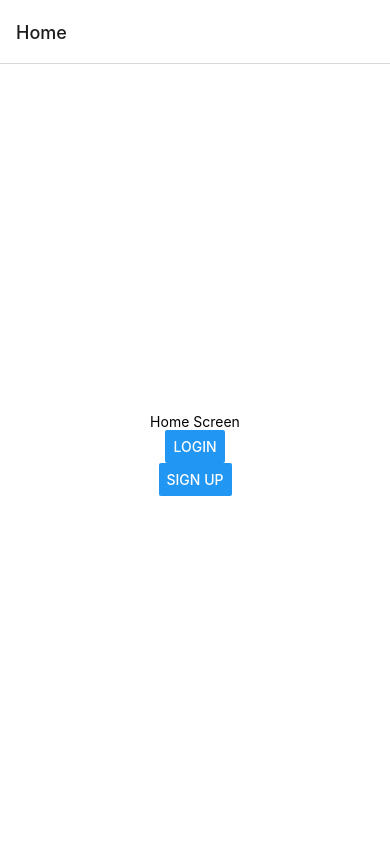
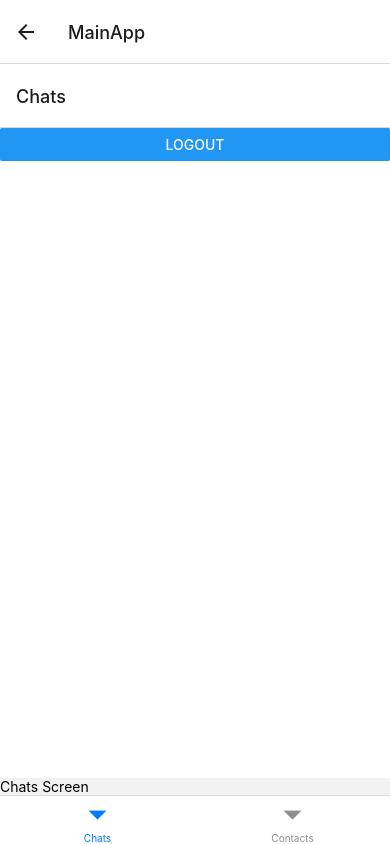
Before and after one commit to khadir786/whatsThatProj, a React Native app: screen /MainApp in a window 390 px wide. Built offline with nearby package versions, Linux system fonts and the light colour scheme.

Commit message:
Added Logout feature with local storage and added tab navigator

```diff
--- a/App.js
+++ b/App.js
@@ -3,40 +3,25 @@ import * as React from 'react';
 import { NavigationContainer } from '@react-navigation/native';
 import { createNativeStackNavigator } from '@react-navigation/native-stack';
 
-import { View, StyleSheet } from 'react-native';
-
-import Home from './components/home';
+// eslint-disable-next-line import/no-cycle
+import Home from './components/Home';
 import LoginView from './components/Login';
 import SignUpView from './components/SignUp';
+import MainNav from './components/MainNav';
 
-const styles = StyleSheet.create({
-  container: {
-    flex: 1,
-    backgroundColor: '#fff',
-    alignItems: 'center',
-    justifyContent: 'center',
-  },
-});
-
-const Stack = createNativeStackNavigator();
+const AuthStack = createNativeStackNavigator();
 
 // eslint-disable-next-line react/prefer-stateless-function
 export default class App extends Component {
-  constructor(props) {
-    super(props);
-  }
-
   render() {
-    const { navigation } = this.props;
-
     return (
-
       <NavigationContainer>
-        <Stack.Navigator initialRouteName="Home">
-          <Stack.Screen name="Home" component={Home} />
-          <Stack.Screen name="Login" component={LoginView} />
-          <Stack.Screen name="Sign Up" component={SignUpView} />
-        </Stack.Navigator>
+        <AuthStack.Navigator initialRouteName="Home">
+          <AuthStack.Screen name="Home" component={Home} />
+          <AuthStack.Screen name="Login" component={LoginView} />
+          <AuthStack.Screen name="Sign Up" component={SignUpView} />
+          <AuthStack.Screen name="MainApp" component={MainNav} />
+        </AuthStack.Navigator>
       </NavigationContainer>
     );
   }
--- a/components/Chats.js
+++ b/components/Chats.js
@@ -5,6 +5,7 @@ import React, { Component } from 'react';
 import {
   View, StyleSheet, TextInput, Text, Button, ActivityIndicator, FlatList,
 } from 'react-native';
+import AsyncStorage from '@react-native-async-storage/async-storage';
 import { set } from 'react-hook-form';
 
 const styles = StyleSheet.create({
@@ -23,7 +24,6 @@ export default class ChatsView extends Component {
       isLoading: true,
       chatData: [],
       error: '',
-      logged: false,
       // eslint-disable-next-line react/prop-types
       navigation: props.navigation,
     };
@@ -31,6 +31,7 @@ export default class ChatsView extends Component {
 
   componentDidMount() {
     this.setState({ isLoading: false });
+    this.setState({ token: this.checkLogged() });
   }
 
   getChats() {
@@ -48,6 +49,44 @@ export default class ChatsView extends Component {
       });
   }
 
+  checkLogged = async () => {
+    // change var name 'token' for security
+    const token = await AsyncStorage.getItem('whatsthat_session_token');
+    if (token != null) {
+      return true;
+    }
+    return false;
+  };
+
+  async logout() {
+    console.log('Logout');
+    return fetch('http://localhost:3333/api/1.0.0/logout', {
+      method:
+        'POST',
+      headers: {
+        'X-Authorization': await AsyncStorage.getItem('whatsthat_session_token'),
+      },
+    })
+      .then(async (response) => {
+        if (response.status === 200) {
+          await AsyncStorage.removeItem('whatsthat_session_token');
+          await AsyncStorage.removeItem('whatsthat_user_id');
+          this.state.navigation.navigate('Login');
+        } else if (response.status === 401) {
+          console.log('Unauthorised');
+          await AsyncStorage.removeItem('whatsthat_session_token');
+          await AsyncStorage.removeItem('whatsthat_user_id');
+          this.state.navigation.navigate('Login');
+        } else {
+          throw console.log('something went wrong...');
+        }
+      })
+      .catch((error) => {
+        // this.setState({ error: error });
+        console.log(error);
+      });
+  }
+
   render() {
     if (this.state.isLoading) {
       return (
@@ -58,6 +97,12 @@ export default class ChatsView extends Component {
     }
 
     return (
+      <>
+
+        <Button
+          title="Logout"
+          onPress={() => this.logout()}
+        />
         <View style={styles.container}>
           <FlatList
             data={this.state.chatData}
@@ -69,9 +114,11 @@ export default class ChatsView extends Component {
             keyExtractor={({ id }, index) => id}
           />
         </View>
+        <View><Text>Chats Screen</Text></View>
+
+      </>
     );
   }
 }
 
-
-//use tab navigation for chats, contacts
+// use tab navigation for chats, contacts
--- a/components/Contacts.js
+++ b/components/Contacts.js
@@ -5,6 +5,7 @@ import React, { Component } from 'react';
 import {
   View, StyleSheet, TextInput, Text, Button, ActivityIndicator, FlatList,
 } from 'react-native';
+import AsyncStorage from '@react-native-async-storage/async-storage';
 import { set } from 'react-hook-form';
 
 const styles = StyleSheet.create({
@@ -16,7 +17,7 @@ const styles = StyleSheet.create({
   },
 });
 
-export default class ChatsView extends Component {
+export default class ContactsView extends Component {
   constructor(props) {
     super(props);
     this.state = {
@@ -31,7 +32,7 @@ export default class ChatsView extends Component {
 
   componentDidMount() {
     this.setState({ isLoading: false });
-    this.getContactsData();
+    // this.getContactsData();
   }
 
   getContacts() {
@@ -49,6 +50,44 @@ export default class ChatsView extends Component {
       });
   }
 
+  checkLogged = async () => {
+    // change var name 'token' for security
+    const token = await AsyncStorage.getItem('whatsthat_session_token');
+    if (token != null) {
+      return true;
+    }
+    return false;
+  };
+
+  async logout() {
+    console.log('Logout');
+    return fetch('http://localhost:3333/api/1.0.0/logout', {
+      method:
+        'POST',
+      headers: {
+        'X-Authorization': await AsyncStorage.getItem('whatsthat_session_token'),
+      },
+    })
+      .then(async (response) => {
+        if (response.status === 200) {
+          await AsyncStorage.removeItem('whatsthat_session_token');
+          await AsyncStorage.removeItem('whatsthat_user_id');
+          this.state.navigation.navigate('Login');
+        } else if (response.status === 401) {
+          console.log('Unauthorised');
+          await AsyncStorage.removeItem('whatsthat_session_token');
+          await AsyncStorage.removeItem('whatsthat_user_id');
+          this.state.navigation.navigate('Login');
+        } else {
+          throw console.log('something went wrong...');
+        }
+      })
+      .catch((error) => {
+        // this.setState({ error: error });
+        console.log(error);
+      });
+  }
+
   render() {
     if (this.state.isLoading) {
       return (
@@ -59,6 +98,11 @@ export default class ChatsView extends Component {
     }
 
     return (
+      <>
+        <Button
+          title="Logout"
+          onPress={() => this.logout()}
+        />
         <View style={styles.container}>
           <FlatList
             data={this.state.contactsData}
@@ -70,6 +114,8 @@ export default class ChatsView extends Component {
             keyExtractor={({ id }, index) => id}
           />
         </View>
+        <View><Text>Contacts Screen</Text></View>
+      </>
     );
   }
 }
--- a/components/Login.js
+++ b/components/Login.js
@@ -7,6 +7,7 @@ import {
 } from 'react-native';
 import * as EmailValidator from 'email-validator';
 import { set } from 'react-hook-form';
+import AsyncStorage from '@react-native-async-storage/async-storage';
 
 const styles = StyleSheet.create({
   container: {
@@ -35,6 +36,8 @@ export default class LoginView extends Component {
   componentDidMount() {
     this.setState({ isLoading: false });
     console.log('Logged in: ', this.state.logged);
+    console.log(AsyncStorage.getItem('whatsthat_user_id'));
+    console.log(AsyncStorage.getItem('whatsthat_session_token'));
   }
 
   login = () => {
@@ -50,13 +53,22 @@ export default class LoginView extends Component {
       },
       body: JSON.stringify(toSend),
     })
-      .then((response) => {
+      .then(async (response) => {
         if (response.status === 200) {
           console.log(response);
-          this.setState({ logged: true });
-          console.log('Logged in: ', this.state.logged);
-          this.setState({ error: '' });
-          this.state.navigation.navigate('Home');
+          try {
+            const responseJson = await response.json();
+            await AsyncStorage.setItem('whatsthat_user_id', responseJson.id);
+            await AsyncStorage.setItem('whatsthat_session_token', responseJson.token);
+            this.setState({ logged: true });
+            console.log('Logged in: ', this.state.logged);
+            console.log(AsyncStorage.getItem('whatsthat_user_id'));
+            console.log(AsyncStorage.getItem('whatsthat_session_token'));
+            this.setState({ error: '' });
+            this.state.navigation.navigate('MainApp');
+          } catch {
+            console.log('something went wrong');
+          }
         } else if (response.status === 400) {
           this.setState({ error: 'Invalid email/password' });
           console.log('Bad request - Invalid email/password supplied');
--- /dev/null
+++ b/components/MainNav.js
@@ -0,0 +1,21 @@
+import { Component } from 'react';
+import * as React from 'react';
+import { NavigationContainer } from '@react-navigation/native';
+import { createBottomTabNavigator } from '@react-navigation/bottom-tabs';
+
+import ChatsView from './Chats';
+import ContactsView from './Contacts';
+
+const Tab = createBottomTabNavigator();
+
+// eslint-disable-next-line react/prefer-stateless-function
+export default class MainNav extends Component {
+  render() {
+    return (
+      <Tab.Navigator>
+        <Tab.Screen name="Chats" component={ChatsView} />
+        <Tab.Screen name="Contacts" component={ContactsView} />
+      </Tab.Navigator>
+    );
+  }
+}
--- a/components/home.js
+++ b/components/home.js
@@ -2,26 +2,48 @@ import React, { Component } from 'react';
 import {
   Text, View, StyleSheet, Button,
 } from 'react-native';
+import { NavigationContainer } from '@react-navigation/native';
+import AsyncStorage from '@react-native-async-storage/async-storage';
 
 class Home extends Component {
   static navigationOptions = {
     header: null,
   };
 
+  constructor(props) {
+    super(props);
+    this.state = {
+      navigation: props.navigation,
+
+      // eslint-disable-next-line react/prop-types
+    };
+  }
+
+  componentDidMount() {
+    this.checkLogged();
+  }
+
+  checkLogged = async () => {
+    // change var name 'token' for security
+    const token = await AsyncStorage.getItem('whatsthat_session_token');
+    if (token != null) {
+      this.state.navigation.navigate('MainApp');
+    }
+  };
+
   render() {
-    const { navigation } = this.props;
     return (
       <View style={styles.container}>
         <Text>Home Screen</Text>
 
         <Button
           title="Login"
-          onPress={() => navigation.navigate('Login')}
+          onPress={() => this.state.navigation.navigate('Login')}
         />
 
         <Button
           title="Sign Up"
-          onPress={() => navigation.navigate('Sign Up')}
+          onPress={() => this.state.navigation.navigate('Sign Up')}
         />
       </View>
     );
```
Also changed, not shown: package.json (+7 -1 lines), 1 other file (tests, documents, lock files or other folders). Lines whose indentation alone changed are shown as unchanged.
